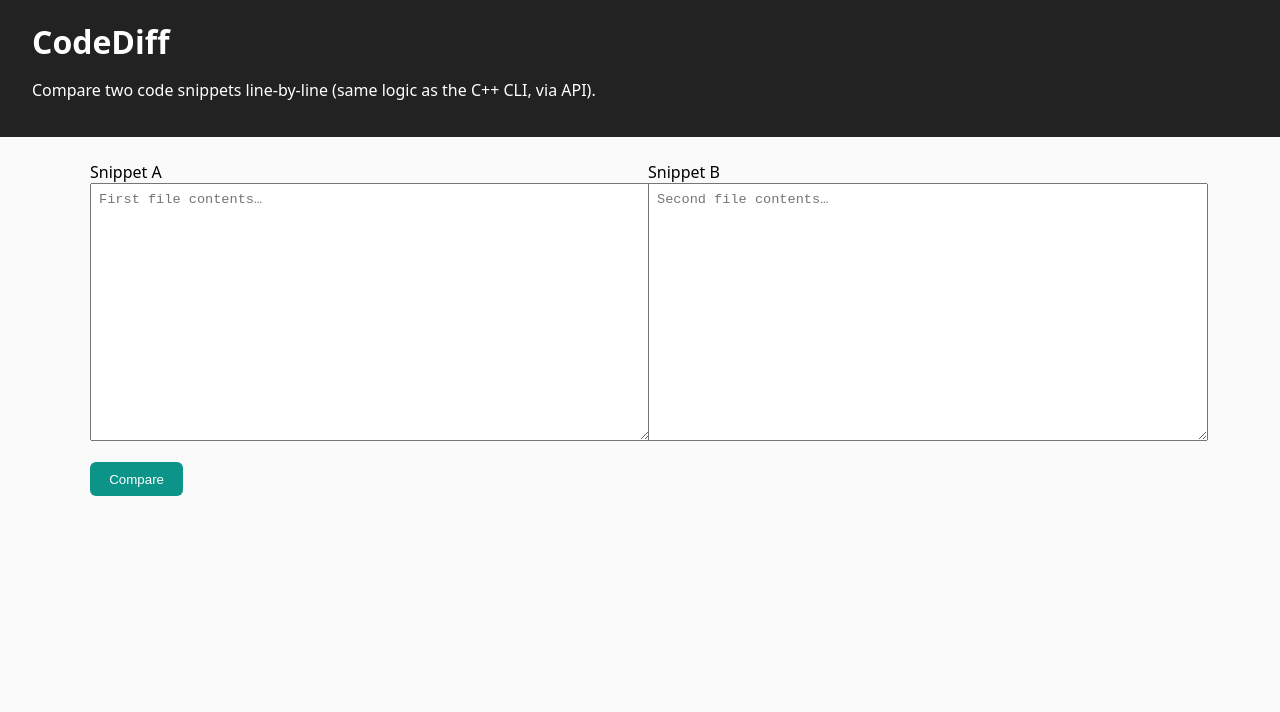
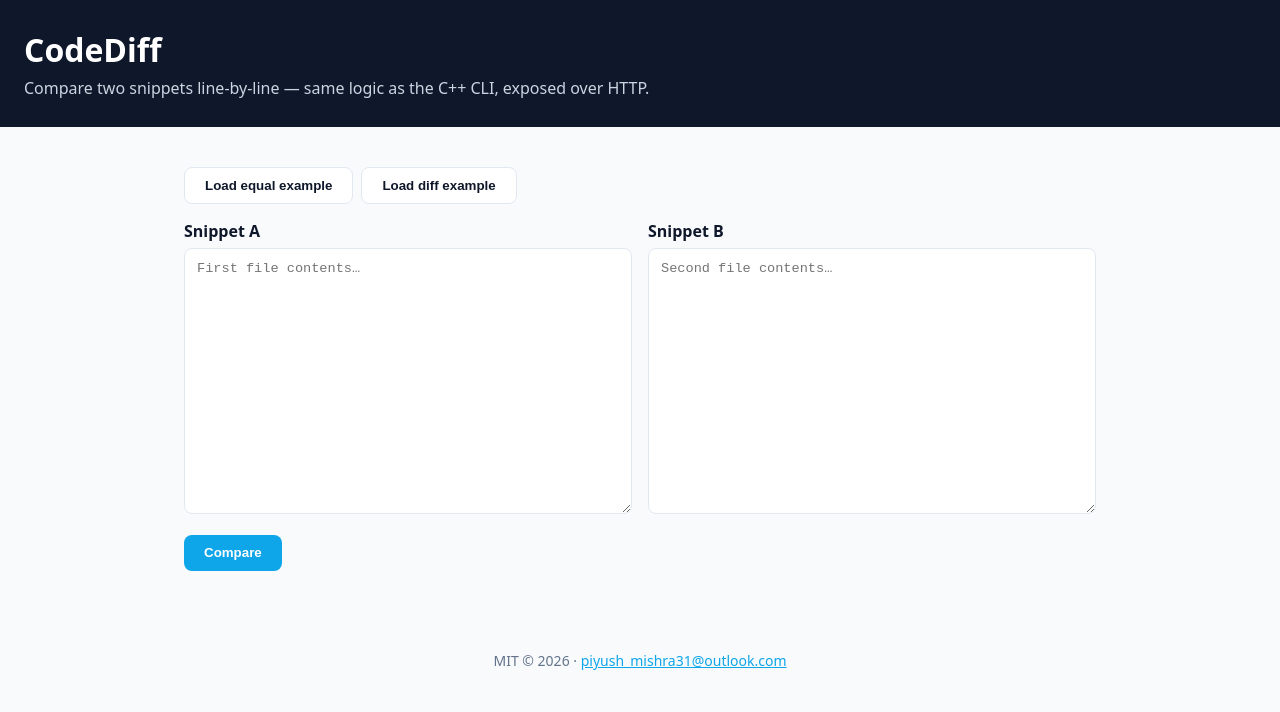
Before and after one commit to PiyushMishra318/CodeDiff, a website: page public/index.html in a window 1280 px wide. Drawn offline with Linux system fonts and the light colour scheme.

Commit message:
feat: polish CodeDiff web demo with sample loaders
Add equal/diff examples, modern layout, MIT footer, README live URL.

Co-authored-by: Cursor <cursoragent@cursor.com>

```diff
--- a/public/app.js
+++ b/public/app.js
@@ -1,8 +1,33 @@
+const SAMPLES = {
+  equal: {
+    left: 'line one\nline two\nline three',
+    right: 'line one\nline two\nline three',
+  },
+  diff: {
+    left: 'line one\nline two\nline three',
+    right: 'line one\nline two\nCHANGED',
+  },
+};
+
+document.getElementById('load-equal').addEventListener('click', () => {
+  document.getElementById('left').value = SAMPLES.equal.left;
+  document.getElementById('right').value = SAMPLES.equal.right;
+});
+
+document.getElementById('load-diff').addEventListener('click', () => {
+  document.getElementById('left').value = SAMPLES.diff.left;
+  document.getElementById('right').value = SAMPLES.diff.right;
+});
+
 document.getElementById('compare').addEventListener('click', async () => {
   const left = document.getElementById('left').value;
   const right = document.getElementById('right').value;
   const el = document.getElementById('result');
+  const btn = document.getElementById('compare');
   el.textContent = 'Comparing…';
+  el.className = 'result';
+  btn.disabled = true;
+  try {
     const res = await fetch('/api/compare', {
       method: 'POST',
       headers: { 'Content-Type': 'application/json' },
@@ -13,8 +38,13 @@ document.getElementById('compare').addEventListener('click', async () => {
       el.textContent = data.error || 'Error';
       return;
     }
-  el.className = data.equal ? 'equal' : 'diff';
+    el.className = data.equal ? 'result equal' : 'result diff';
     el.textContent = data.equal
-    ? `Equal (1) — ${data.elapsedMs}ms`
-    : `Different (0) — ${data.elapsedMs}ms`;
+      ? `Equal (1) — ${data.elapsedMs} ms`
+      : `Different (0) — ${data.elapsedMs} ms`;
+  } catch (err) {
+    el.textContent = err.message;
+  } finally {
+    btn.disabled = false;
+  }
 });
--- a/public/index.html
+++ b/public/index.html
@@ -3,15 +3,20 @@
 <head>
   <meta charset="UTF-8" />
   <meta name="viewport" content="width=device-width, initial-scale=1" />
+  <meta name="description" content="Compare two code snippets line-by-line via the CodeDiff API." />
   <title>CodeDiff</title>
   <link rel="stylesheet" href="/styles.css" />
 </head>
 <body>
-  <header>
+  <header class="header">
     <h1>CodeDiff</h1>
-    <p>Compare two code snippets line-by-line (same logic as the C++ CLI, via API).</p>
+    <p>Compare two snippets line-by-line — same logic as the C++ CLI, exposed over HTTP.</p>
   </header>
-  <main>
+  <main class="main">
+    <div class="toolbar">
+      <button type="button" id="load-equal" class="btn btn--ghost">Load equal example</button>
+      <button type="button" id="load-diff" class="btn btn--ghost">Load diff example</button>
+    </div>
     <div class="panes">
       <div>
         <label for="left">Snippet A</label>
@@ -22,9 +27,12 @@
         <textarea id="right" rows="16" placeholder="Second file contents…"></textarea>
       </div>
     </div>
-    <button id="compare" type="button">Compare</button>
-    <p id="result" aria-live="polite"></p>
+    <button id="compare" type="button" class="btn">Compare</button>
+    <p id="result" class="result" aria-live="polite"></p>
   </main>
+  <footer class="footer">
+    <p>MIT © 2026 · <a href="mailto:piyush_mishra31@outlook.com">piyush_mishra31@outlook.com</a></p>
+  </footer>
   <script src="/app.js"></script>
 </body>
 </html>
--- a/public/styles.css
+++ b/public/styles.css
@@ -1,11 +1,128 @@
-body { font-family: system-ui, sans-serif; margin: 0; background: #fafafa; }
-header { background: #222; color: #fff; padding: 1.25rem 2rem; }
-header h1 { margin: 0; }
-main { max-width: 1100px; margin: 1.5rem auto; padding: 0 1rem; }
-.panes { display: grid; grid-template-columns: 1fr 1fr; gap: 1rem; }
-@media (max-width: 700px) { .panes { grid-template-columns: 1fr; } }
-textarea { width: 100%; font-family: ui-monospace, monospace; font-size: 0.85rem; padding: 0.5rem; }
-button { margin-top: 1rem; padding: 0.6rem 1.2rem; background: #0d9488; color: #fff; border: none; border-radius: 6px; cursor: pointer; }
-#result { font-size: 1.1rem; font-weight: 600; margin-top: 1rem; }
-#result.equal { color: #059669; }
-#result.diff { color: #dc2626; }
+*,
+*::before,
+*::after {
+  box-sizing: border-box;
+}
+
+:root {
+  --bg: #f8fafc;
+  --surface: #fff;
+  --border: #e2e8f0;
+  --text: #0f172a;
+  --muted: #64748b;
+  --accent: #0ea5e9;
+  --good: #059669;
+  --bad: #dc2626;
+  --radius: 12px;
+}
+
+body {
+  margin: 0;
+  min-height: 100vh;
+  font-family: system-ui, -apple-system, 'Segoe UI', Roboto, sans-serif;
+  background: var(--bg);
+  color: var(--text);
+}
+
+.header {
+  background: #0f172a;
+  color: #fff;
+  padding: 1.75rem 1.5rem;
+}
+
+.header h1 {
+  margin: 0 0 0.35rem;
+}
+
+.header p {
+  margin: 0;
+  color: #cbd5e1;
+}
+
+.main {
+  max-width: 960px;
+  margin: 0 auto;
+  padding: 1.5rem;
+}
+
+.toolbar {
+  display: flex;
+  gap: 0.5rem;
+  margin-bottom: 1rem;
+  flex-wrap: wrap;
+}
+
+.panes {
+  display: grid;
+  grid-template-columns: 1fr 1fr;
+  gap: 1rem;
+}
+
+@media (max-width: 700px) {
+  .panes {
+    grid-template-columns: 1fr;
+  }
+}
+
+label {
+  display: block;
+  font-weight: 600;
+  margin-bottom: 0.35rem;
+}
+
+textarea {
+  width: 100%;
+  font-family: ui-monospace, monospace;
+  font-size: 0.85rem;
+  padding: 0.75rem;
+  border: 1px solid var(--border);
+  border-radius: 8px;
+  background: var(--surface);
+  resize: vertical;
+}
+
+.btn {
+  margin-top: 1rem;
+  background: var(--accent);
+  color: #fff;
+  border: none;
+  padding: 0.65rem 1.25rem;
+  border-radius: 8px;
+  font-weight: 600;
+  cursor: pointer;
+}
+
+.btn:disabled {
+  opacity: 0.6;
+}
+
+.btn--ghost {
+  background: var(--surface);
+  color: var(--text);
+  border: 1px solid var(--border);
+}
+
+.result {
+  margin-top: 1rem;
+  font-size: 1.15rem;
+  font-weight: 600;
+}
+
+.result.equal {
+  color: var(--good);
+}
+
+.result.diff {
+  color: var(--bad);
+}
+
+.footer {
+  text-align: center;
+  padding: 1.5rem;
+  color: var(--muted);
+  font-size: 0.875rem;
+}
+
+.footer a {
+  color: var(--accent);
+}
```
Also changed, not shown: README.md, 1 other file. Lines whose indentation alone changed are shown as unchanged.
